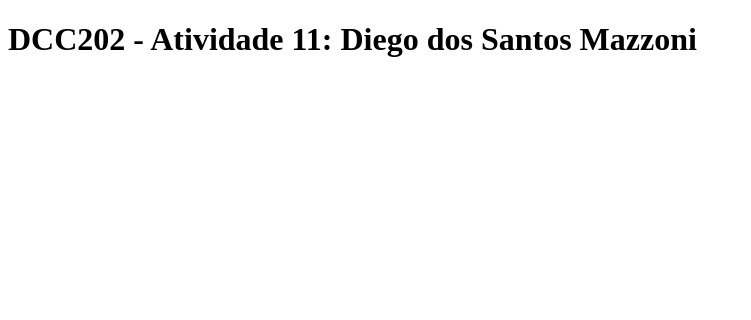
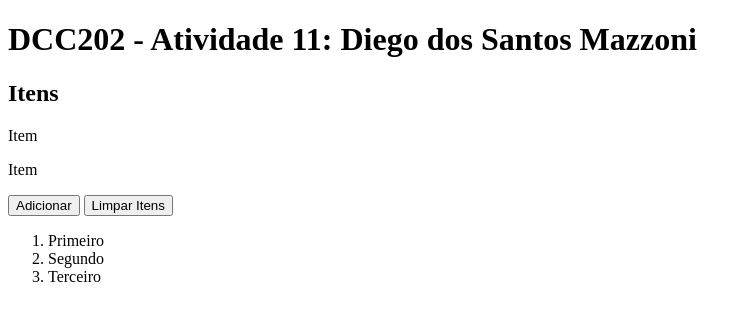
Before and after one commit to ufjf-dcc202/ufjf-dcc202-2023-3-a-atv11-DiegoSMazzoni, a plain HTML site: page index.html in a window 1280 px wide. Shown: the whole page, without its empty margins (0-751 px from the left). Drawn offline with Linux system fonts and the light colour scheme.

Commit message:
adiciona seção, paragrafo e botões

```diff
--- a/index.html
+++ b/index.html
@@ -4,11 +4,23 @@
     <meta charset="UTF-8">
     <meta name="viewport" content="width=device-width, initial-scale=1.0">
     <title>DCC202 - Atividade 11: Diego dos Santos Mazzoni</title>
+    <script src="main.js" type= "module"></script>
 </head>
 <body>
     <main>
         <h1>DCC202 - Atividade 11: Diego dos Santos Mazzoni</h1>
+        <section>
+            <h2>Itens</h2>
+            <p>Item</p>
+            <p id="entrada">Item</p>
+            <button id="adicionar">Adicionar</button>
+            <button id="limpar">Limpar Itens</button>
+            <ol id="saida">
+                <li>Primeiro</li>
+                <li>Segundo</li>
+                <li>Terceiro</li>
+            </ol>
+        </section>
     </main>
-
 </body>
 </html>
```
